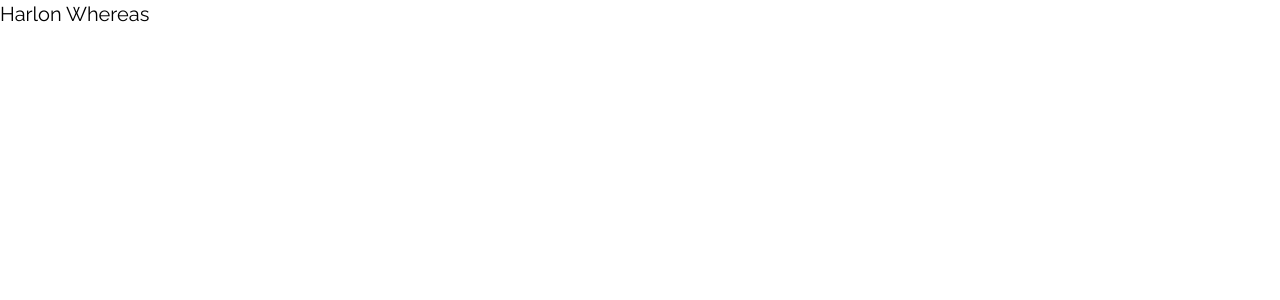
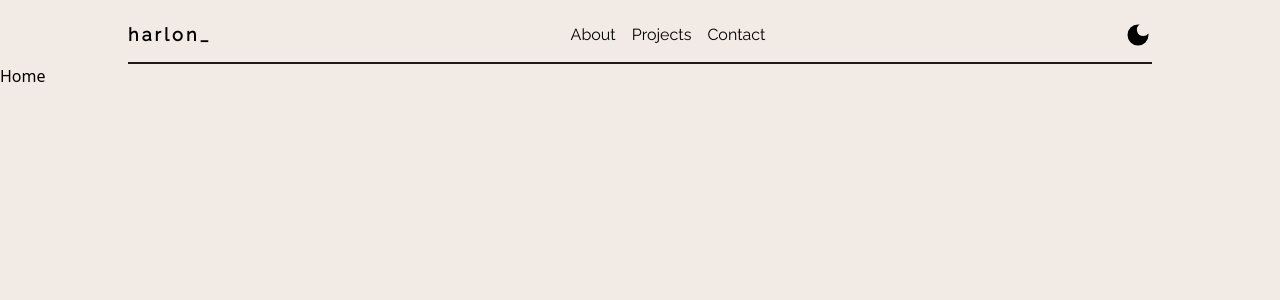
Before and after one commit to HarlonGarcia/Portfolio-v1, a React (Create React App) app: page / in a window 1280 px wide. Shown: the top 300 px of the page. Built offline with nearby package versions, Linux system fonts and the light colour scheme.

Commit message:
adding dark/light mode switcher

```diff
--- a/package.json
+++ b/package.json
@@ -12,6 +12,8 @@
     "@types/react-dom": "^18.0.6",
     "react": "^18.2.0",
     "react-dom": "^18.2.0",
+    "react-icons": "^4.6.0",
+    "react-router-dom": "^6.4.2",
     "react-scripts": "5.0.1",
     "typescript": "^4.8.4",
     "web-vitals": "^2.1.4"
--- a/public/index.html
+++ b/public/index.html
@@ -28,7 +28,7 @@
   <title>React App</title>
 </head>
 
-<body>
+<body class="bg-beige dark:bg-black">
   <noscript>You need to enable JavaScript to run this app.</noscript>
   <div id="root"></div>
   <!--
--- a/src/App.tsx
+++ b/src/App.tsx
@@ -1,8 +1,15 @@
+import { BrowserRouter, Routes, Route } from "react-router-dom";
+import Header from "./components/Header";
+import Home from "./pages/Home";
+
 function App() {
   return (
-    <div className="App">
-      <h1 className="text-xl font-raleway">Harlon Whereas</h1>
-    </div>
+    <BrowserRouter>
+      <Header />
+      <Routes>
+        <Route path="/" element={<Home />} />
+      </Routes>
+    </BrowserRouter>
   );
 }
 
--- /dev/null
+++ b/src/components/Header.tsx
@@ -0,0 +1,37 @@
+import React from "react";
+import { useTheme } from "../hooks/useTheme";
+import { MdDarkMode, MdLightMode } from "react-icons/md";
+
+const Header = () => {
+  const { theme, setTheme } = useTheme();
+
+  return (
+    <header className="flex items-center justify-between font-raleway w-4/5 py-2 pt-4 h-16 mx-auto border-b-2 border-black dark:border-black-100 dark:text-white">
+      <h1 className="font-semibold text-lg tracking-[.175em]">harlon_</h1>
+      <div className="flex">
+        <h2 className="mx-2 duration-500 cursor-pointer hover:text-red">
+          About
+        </h2>
+        <h2 className="mx-2 duration-500 cursor-pointer hover:text-yellow">
+          Projects
+        </h2>
+        <h2 className="mx-2 duration-500 cursor-pointer hover:text-green">
+          Contact
+        </h2>
+      </div>
+      {theme === "light" ? (
+        <MdDarkMode
+          className="w-7 h-7 cursor-pointer"
+          onClick={() => setTheme("dark")}
+        />
+      ) : (
+        <MdLightMode
+          className="w-7 h-7 cursor-pointer"
+          onClick={() => setTheme("light")}
+        />
+      )}
+    </header>
+  );
+};
+
+export default Header;
--- /dev/null
+++ b/src/hooks/useTheme.js
@@ -0,0 +1,28 @@
+import { useContext, createContext, useState, useEffect } from "react";
+
+const ThemeContext = createContext();
+
+export default function ThemeContextProvider({ children }) {
+  const [theme, setTheme] = useState(
+    localStorage.getItem("theme") !== "dark" ? "light" : "dark"
+  );
+
+  useEffect(() => {
+    const root = window.document.documentElement;
+    const oldTheme = theme === "light" ? "dark" : "light";
+
+    root.classList.remove(oldTheme);
+    root.classList.add(theme);
+    localStorage.setItem("theme", theme);
+  }, [theme]);
+
+  return (
+    <ThemeContext.Provider value={{ theme, setTheme }}>
+      {children}
+    </ThemeContext.Provider>
+  );
+}
+
+export function useTheme() {
+  return useContext(ThemeContext);
+}
--- a/src/index.tsx
+++ b/src/index.tsx
@@ -2,12 +2,15 @@ import React from "react";
 import ReactDOM from "react-dom/client";
 import "./index.css";
 import App from "./App";
+import ThemeContextProvider from "./hooks/useTheme";
 
 const root = ReactDOM.createRoot(
   document.getElementById("root") as HTMLElement
 );
 root.render(
   <React.StrictMode>
-    <App />
+    <ThemeContextProvider>
+      <App />
+    </ThemeContextProvider>
   </React.StrictMode>
 );
--- /dev/null
+++ b/src/pages/Home.tsx
@@ -0,0 +1,7 @@
+import React from "react";
+
+const Home = () => {
+  return <div>Home</div>;
+};
+
+export default Home;
--- a/tailwind.config.js
+++ b/tailwind.config.js
@@ -1,6 +1,7 @@
 /** @type {import('tailwindcss').Config} */
 module.exports = {
-  content: ["./src/**/*.{js,jsx,ts,tsx}"],
+  darkMode: "class",
+  content: ["./src/**/*.{js,jsx,ts,tsx}", "./public/index.html"],
   theme: {
     extend: {
       fontFamily: {
```
Also changed, not shown: 1 other file (tests, documents, lock files or other folders).
